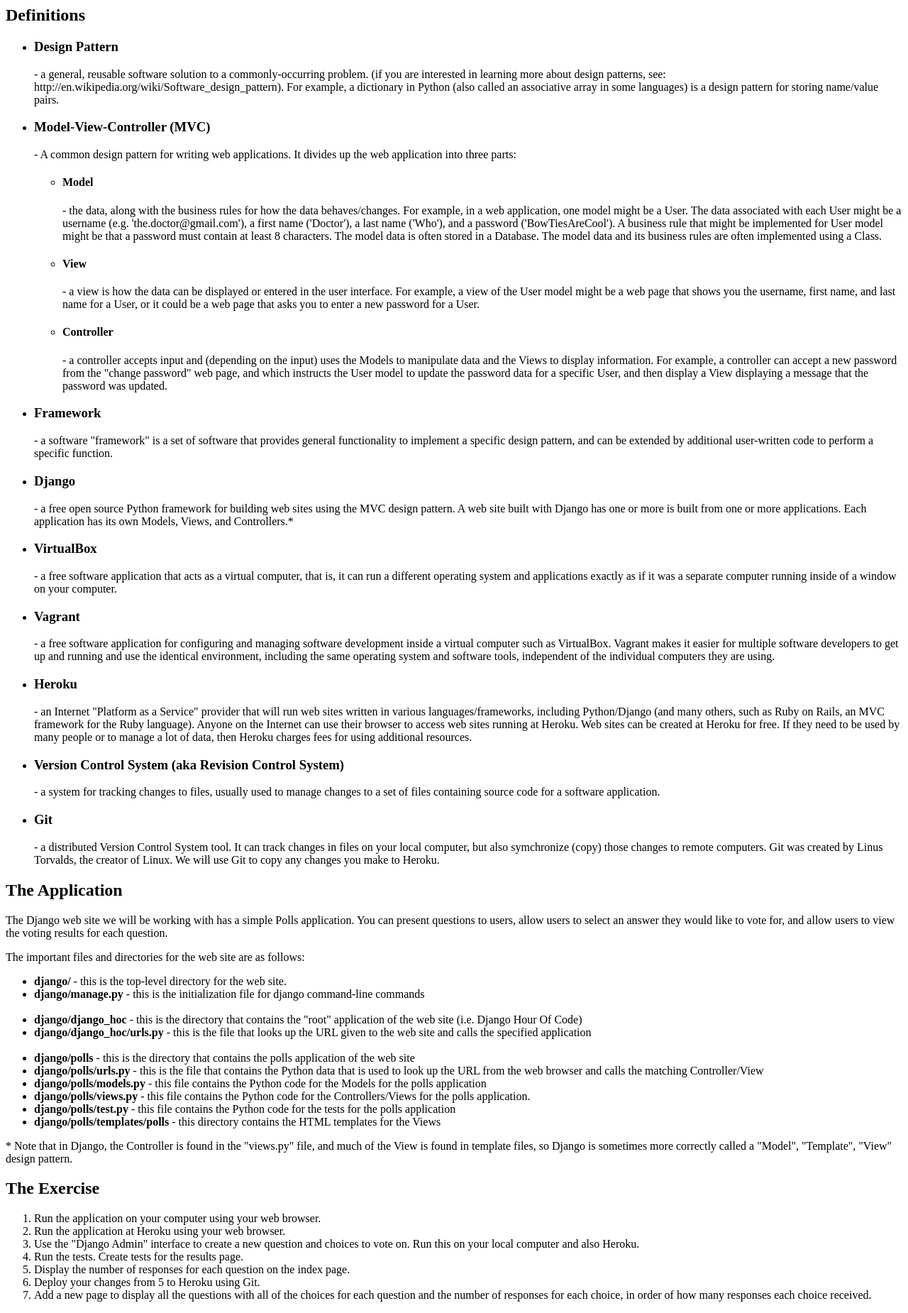
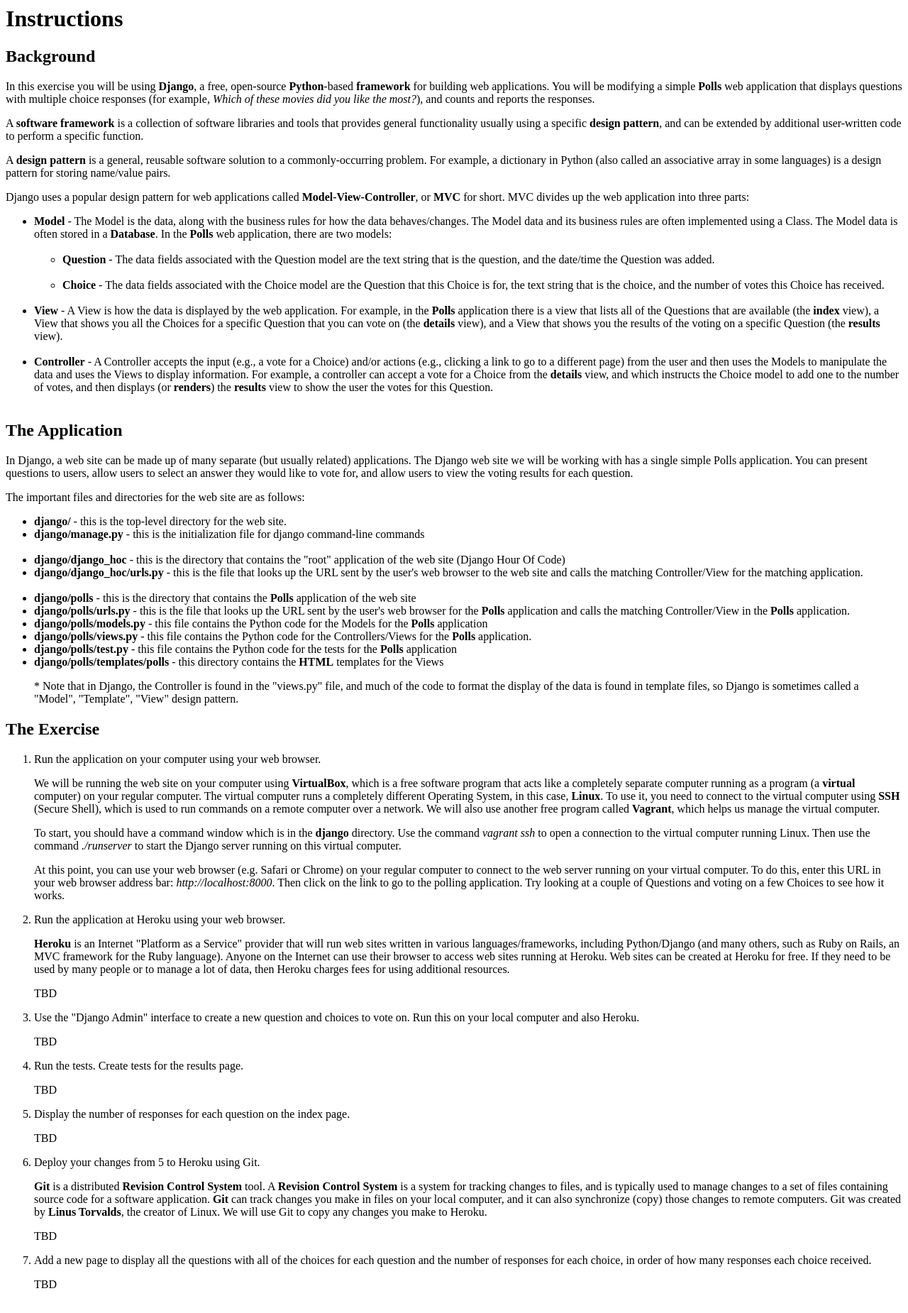
Before and after one commit to glendudek/django_hoc, a Django app: page /polls/instructions in a window 1280 px wide. Shown: the whole page at 71% size. After the commit the page ends 1815 px from the top, so only its background shows below. Run offline with Django 3.2, Linux system fonts and the light colour scheme.

Commit message:
Continue work on the instructions.

```diff
--- a/polls/templates/polls/instructions.html
+++ b/polls/templates/polls/instructions.html
@@ -1,34 +1,28 @@
-<h2>Definitions</h2>
+<h1>Instructions</h1>
+
+<h2>Background</h2>
+
+<p>In this exercise you will be using <b>Django</b>, a free, open-source <b>Python</b>-based <b>framework</b> for building web applications. You will be modifying a simple <b>Polls</b> web application that displays questions with multiple choice responses (for example, <i>Which of these movies did you like the most?</i>), and counts and reports the responses.<p>
+
+<p>A <b>software framework</b> is a collection of software libraries and tools that provides general functionality usually using a specific <b>design pattern</b>, and can be extended by additional user-written code to perform a specific function.</p>
+
+<p>A <b>design pattern</b> is a general, reusable software solution to a commonly-occurring problem. For example, a dictionary in Python (also called an associative array in some languages) is a design pattern for storing name/value pairs.</p>
+
+<p>Django uses a popular design pattern for web applications called <b>Model-View-Controller</b>, or <b>MVC</b> for short. MVC divides up the web application into three parts:</p>
 <ul>
-  <li><h3>Design Pattern</h3> - a general, reusable software solution to a commonly-occurring problem. (if you are interested in learning more about design patterns, see: http://en.wikipedia.org/wiki/Software_design_pattern). For example, a dictionary in Python (also called an associative array in some languages) is a design pattern for storing name/value pairs.</li>
+  <li><b>Model</b> - The Model is the data, along with the business rules for how the data behaves/changes. The Model data and its business rules are often implemented using a Class. The Model data is often stored in a <b>Database</b>. In the <b>Polls</b> web application, there are two models:</li><br/>
+  <ul>
+    <li><b>Question</b> - The data fields associated with the Question model are the text string that is the question, and the date/time the Question was added.</li><br/>
+    <li><b>Choice</b> - The data fields associated with the Choice model are the Question that this Choice is for, the text string that is the choice, and the number of votes this Choice has received.
+  </ul><br/>
+  <li><b>View</b> - A View is how the data is displayed by the web application. For example, in the <b>Polls</b> application there is a view that lists all of the Questions that are available (the <b>index</b> view), a View that shows you all the Choices for a specific Question that you can vote on (the <b>details</b> view), and a View that shows you the results of the voting on a specific Question (the <b>results</b> view).</li><br/>
 
-  <li><h3>Model-View-Controller (MVC)</h3> - A common design pattern for writing web applications. It divides up the web application into three parts:
-  <ul>
-    <li><h4>Model</h4> - the data, along with the business rules for how the data behaves/changes. For example, in a web application, one model might be a User. The data associated with each User might be a username (e.g. 'the.doctor@gmail.com'), a first name ('Doctor'), a last name ('Who'), and a password ('BowTiesAreCool'). A business rule that might be implemented for User model might be that a password must contain at least 8 characters. The model data is often stored in a Database. The model data and its business rules are often implemented using a Class.</li>
-
-    <li><h4>View</h4> - a view is how the data can be displayed or entered in the user interface. For example, a view of the User model might be a web page that shows you the username, first name, and last name for a User, or it could be a web page that asks you to enter a new password for a User.</li>
-
-    <li><h4>Controller</h4> - a controller accepts input and (depending on the input) uses the Models to manipulate data and the Views to display information. For example, a controller can accept a new password from the "change password" web page, and which instructs the User model to update the password data for a specific User, and then display a View displaying a message that the password was updated.</li>
-  </ul>
-
-  <li><h3>Framework</h3> - a software "framework" is a set of software that provides general functionality to implement a specific design pattern, and can be extended by additional user-written code to perform a specific function.</li>
-
-  <li><h3>Django</h3> - a free open source Python framework for building web sites using the MVC design pattern. A web site built with Django has one or more is built from one or more applications. Each application has its own Models, Views, and Controllers.*
-
-  <li><h3>VirtualBox</h3> - a free software application that acts as a virtual computer, that is, it can run a different operating system and applications exactly as if it was a separate computer running inside of a window on your computer.</li>
-
-  <li><h3>Vagrant</h3> - a free software application for configuring and managing software development inside a virtual computer such as VirtualBox. Vagrant makes it easier for multiple software developers to get up and running and use the identical environment, including the same operating system and software tools, independent of the individual computers they are using.</li>
-
-  <li><h3>Heroku</h3> - an Internet "Platform as a Service" provider that will run web sites written in various languages/frameworks, including Python/Django (and many others, such as Ruby on Rails, an MVC framework for the Ruby language). Anyone on the Internet can use their browser to access web sites running at Heroku. Web sites can be created at Heroku for free. If they need to be used by many people or to manage a lot of data, then Heroku charges fees for using additional resources.</li>
-
-  <li><h3>Version Control System (aka Revision Control System)</h3> - a system for tracking changes to files, usually used to manage changes to a set of files containing source code for a software application.</li>
-
-  <li><h3>Git</h3> - a distributed Version Control System tool. It can track changes in files on your local computer, but also symchronize (copy) those changes to remote computers. Git was created by Linus Torvalds, the creator of Linux. We will use Git to copy any changes you make to Heroku.</li>
+  <li><b>Controller</b> - A Controller accepts the input (e.g., a vote for a Choice) and/or actions (e.g., clicking a link to go to a different page) from the user and then uses the Models to manipulate the data and uses the Views to display information. For example, a controller can accept a vote for a Choice from the <b>details</b> view, and which instructs the Choice model to add one to the number of votes, and then displays (or <b>renders</b>) the <b>results</b> view to show the user the votes for this Question.</li><br/>
 </ul>
 
 <h2>The Application</h2>
 
-<p>The Django web site we will be working with has a simple Polls application. You can present questions to users, allow users to select an answer they would like to vote for, and allow users to view the voting results for each question.</p>
+<p>In Django, a web site can be made up of many separate (but usually related) applications. The Django web site we will be working with has a single simple Polls application. You can present questions to users, allow users to select an answer they would like to vote for, and allow users to view the voting results for each question.</p>
 
 <p>The important files and directories for the web site are as follows:</p>
 
@@ -36,32 +30,117 @@
   <li><b>django/</b> - this is the top-level directory for the web site.</li>
   <li><b>django/manage.py</b> - this is the initialization file for django command-line commands</li>
   <br/>
-  <li><b>django/django_hoc</b> - this is the directory that contains the "root" application of the web site (i.e. Django Hour Of Code)</li>
-  <li><b>django/django_hoc/urls.py</b> - this is the file that looks up the URL given to the web site and calls the specified application</li>
+  <li><b>django/django_hoc</b> - this is the directory that contains the "root" application of the web site (Django Hour Of Code)</li>
+  <li><b>django/django_hoc/urls.py</b> - this is the file that looks up the URL sent by the user's web browser to the web site and calls the matching Controller/View for the matching application.</li>
   <br/>
-  <li><b>django/polls</b> - this is the directory that contains the polls application of the web site</li>
-  <li><b>django/polls/urls.py</b> - this is the file that contains the Python data that is used to look up the URL from the web browser and calls the matching Controller/View</li>
-  <li><b>django/polls/models.py</b> - this file contains the Python code for the Models for the polls application</li>
-  <li><b>django/polls/views.py</b> - this file contains the Python code for the Controllers/Views for the polls application.</li>
-  <li><b>django/polls/test.py</b> - this file contains the Python code for the tests for the polls application</li>
-  <li><b>django/polls/templates/polls</b> - this directory contains the HTML templates for the Views</li>
+  <li><b>django/polls</b> - this is the directory that contains the <b>Polls</b> application of the web site</li>
+  <li><b>django/polls/urls.py</b> - this is the file that looks up the URL sent by the user's web browser for the <b>Polls</b> application and calls the matching Controller/View in the <b>Polls</b> application.</li>
+  <li><b>django/polls/models.py</b> - this file contains the Python code for the Models for the <b>Polls</b> application</li>
+  <li><b>django/polls/views.py</b> - this file contains the Python code for the Controllers/Views for the <b>Polls</b> application.</li>
+  <li><b>django/polls/test.py</b> - this file contains the Python code for the tests for the <b>Polls</b> application</li>
+  <li><b>django/polls/templates/polls</b> - this directory contains the <b>HTML</b> templates for the Views</li>
+  <p>
+    * Note that in Django, the Controller is found in the "views.py" file,
+    and much of the code to format the display of the data is found in template
+    files, so Django is sometimes called a "Model", "Template", "View" design
+    pattern.
+  </p>
 </ul>
-
-* Note that in Django, the Controller is found in the "views.py" file, and much of the View is found in template files, so Django is sometimes more correctly called a "Model", "Template", "View" design pattern.
 
 <h2>The Exercise</h2>
 <ul style="list-style-type:decimal;">
-  <li>Run the application on your computer using your web browser.</li>
+  <li>
+    Run the application on your computer using your web browser.
+    <p>
+      We will be running the web site on your computer using <b>VirtualBox</b>,
+      which is a free software program that acts like a completely separate
+      computer running as a program (a <b>virtual</b> computer) on your
+      regular computer. The virtual computer runs a completely different
+      Operating System, in this case, <b>Linux</b>. To use it, you need to
+      connect to the virtual computer using <b>SSH</b> (Secure Shell), which
+      is used to run commands on a remote computer over a network. We will
+      also use another free program called <b>Vagrant</b>, which helps us
+      manage the virtual computer.
+    </p>
+    <p>
+      To start, you should have a command window which is in the <b>django</b>
+      directory. Use the command <i>vagrant ssh</i> to open a connection to
+      the virtual computer running Linux. Then use the command
+      <i>./runserver</i> to start the Django server running on this virtual
+      computer.
+    </p>
+    <p>
+      At this point, you can use your web browser (e.g. Safari or Chrome)
+      on your regular computer to connect to the web server running on your
+      virtual computer. To do this, enter this URL in your web browser
+      address bar: <i>http://localhost:8000</i>. Then click on the link
+      to go to the polling application. Try looking at a couple of Questions
+      and voting on a few Choices to see how it works.
+    </p>
+  </li>
 
-  <li>Run the application at Heroku using your web browser.</li>
+  <li>
+    Run the application at Heroku using your web browser.
+    <p>
+      <b>Heroku</b> is an Internet "Platform as a Service" provider that
+      will run web sites written in various languages/frameworks, including
+      Python/Django (and many others, such as Ruby on Rails, an MVC framework
+      for the Ruby language). Anyone on the Internet can use their browser to
+      access web sites running at Heroku. Web sites can be created at Heroku
+      for free. If they need to be used by many people or to manage a lot of
+      data, then Heroku charges fees for using additional resources.
+    </p>
+    <p>
+      TBD
+    </p>
+  </li>
 
-  <li>Use the "Django Admin" interface to create a new question and choices to vote on. Run this on your local computer and also Heroku.</li>
+  <li>
+    Use the "Django Admin" interface to create a new question and choices
+    to vote on. Run this on your local computer and also Heroku.
+    <p>
+      TBD
+    </p>
+  </li>
 
-  <li>Run the tests. Create tests for the results page.</li>
+  <li>
+    Run the tests. Create tests for the results page.
+    <p>
+      TBD
+    </p>
+  </li>
 
-  <li>Display the number of responses for each question on the index page.</li>
+  <li>
+    Display the number of responses for each question on the index page.
+    <p>
+      TBD
+    </p>
+  </li>
 
-  <li>Deploy your changes from 5 to Heroku using Git.</li>
+  <li>
+    Deploy your changes from 5 to Heroku using Git.
 
-  <li>Add a new page to display all the questions with all of the choices for each question and the number of responses for each choice, in order of how many responses each choice received.</li>
+    <p>
+      <b>Git</b> is a distributed <b>Revision Control System</b> tool.
+      A <b>Revision Control System</b> is a system for tracking changes
+      to files, and is typically used to manage changes to a set of files
+      containing source code for a software application. <b>Git</b> can
+      track changes you make in files on your local computer, and it can
+      also synchronize (copy) those changes to remote computers. Git was
+      created by <b>Linus Torvalds</b>, the creator of Linux. We will use
+      Git to copy any changes you make to Heroku.
+    </p>
+    <p>
+      TBD
+    </p>
+  </li>
+
+  <li>
+    Add a new page to display all the questions with all of the choices for
+    each question and the number of responses for each choice, in order of
+    how many responses each choice received.
+    <p>
+      TBD
+    </p>
+  </li>
 </ul>
```
Also changed, not shown: instructions.txt (deleted, +0 -62 lines).
